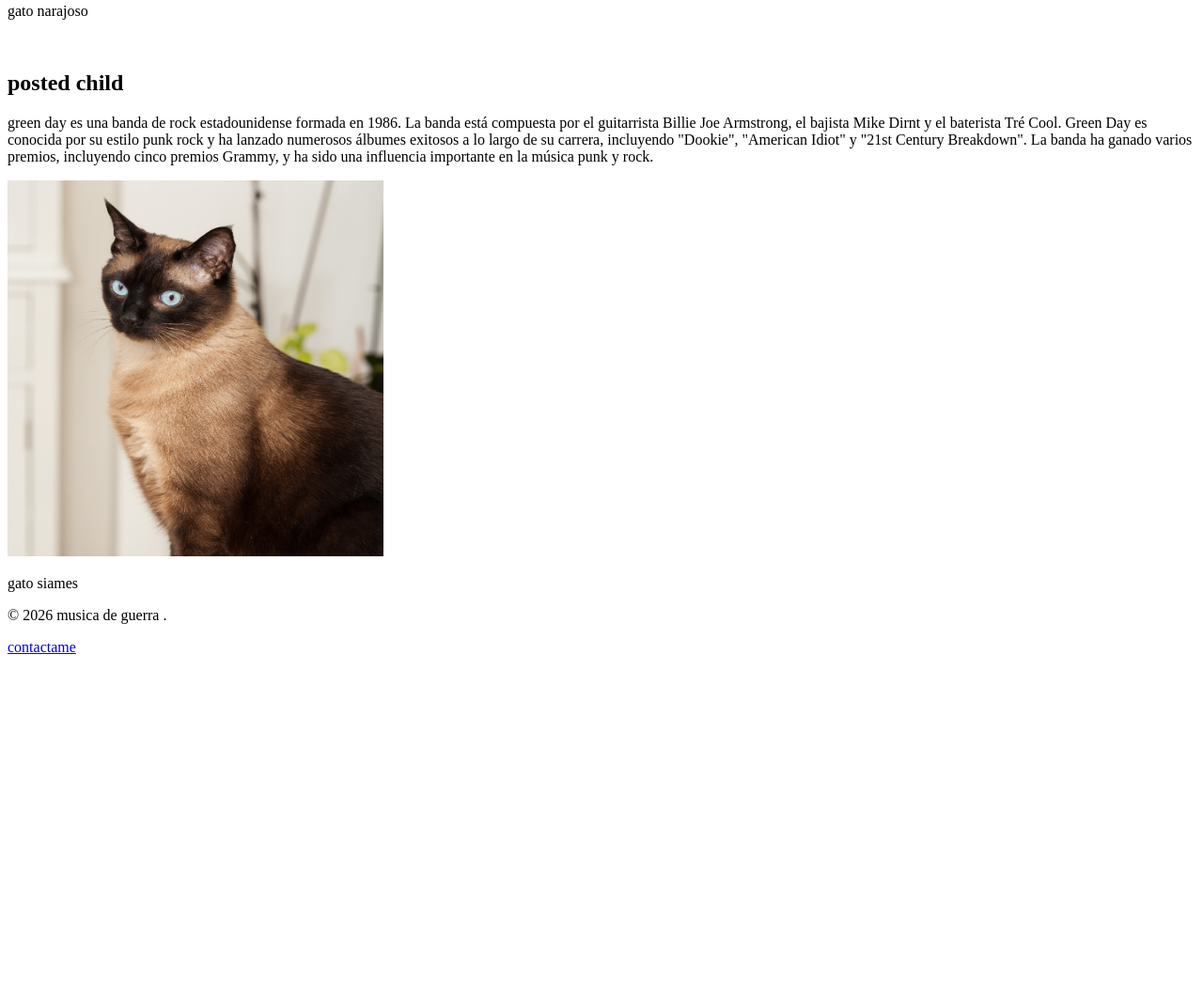
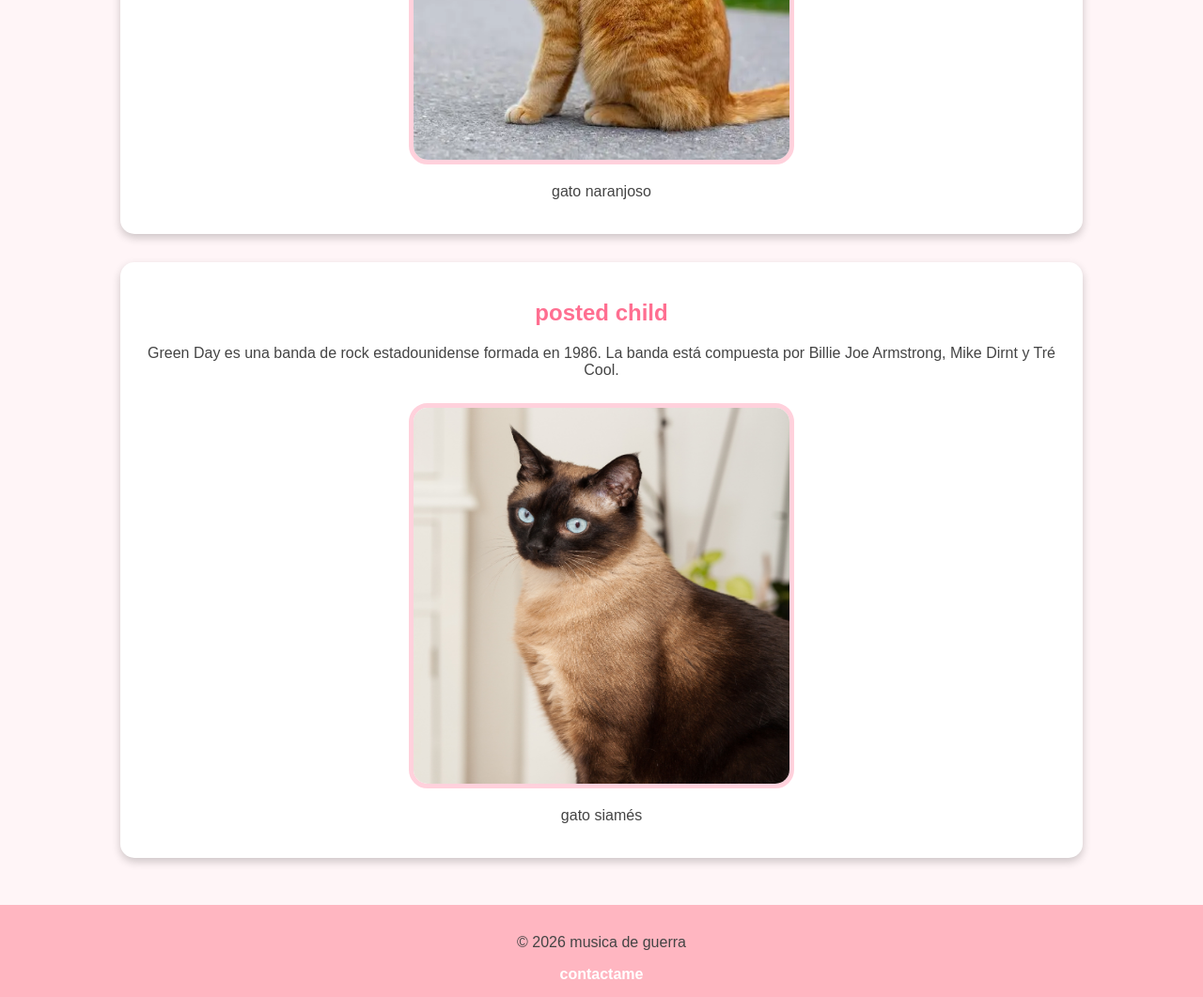
Before and after one commit to fernd15/pruebas-gatito-, a plain HTML site: page blog.html in a window 1280 px wide. Shown: the part 578-1639 px from the top of the page at 94% size. Before the commit the page ends 1284 px from the top, so only its background shows below. Drawn offline with Linux system fonts and the light colour scheme.

Commit message:
cambios en la plantilla

```diff
--- a/blog.html
+++ b/blog.html
@@ -3,37 +3,128 @@
 <head>
 <meta charset="UTF-8">
 <meta name="viewport" content="width=device-width, initial-scale=1.0">
-    <title>Document</title>
+<title>Gatitos Blog</title>
+
+<style>
+
+body{
+    font-family: Arial, sans-serif;
+    background: #fff5f7;
+    margin:0;
+}
+
+/* encabezado */
+
+header{
+    background:#ffb6c1;
+    padding:20px;
+    text-align:center;
+    color:white;
+    font-size:30px;
+}
+
+/* sección */
+
+section{
+    width:80%;
+    margin:auto;
+    padding:20px;
+}
+
+/* tarjetas */
+
+article{
+    background:white;
+    border-radius:15px;
+    padding:20px;
+    margin-bottom:30px;
+    box-shadow:0px 4px 10px rgba(0,0,0,0.2);
+    text-align:center;
+}
+
+/* títulos */
+
+h2{
+    color:#ff6f91;
+}
+
+/* imágenes */
+
+img{
+    border-radius:20px;
+    margin-top:10px;
+    border:5px solid #ffd1dc;
+}
+
+/* texto */
+
+p{
+    color:#444;
+}
+
+/* footer */
+
+footer{
+    background:#ffb6c1;
+    text-align:center;
+    padding:15px;
+    color:white;
+}
+
+footer a{
+    color:white;
+    text-decoration:none;
+    font-weight:bold;
+}
+
+footer a:hover{
+    text-decoration:underline;
+}
+
+</style>
+
 </head>
+
 <body>
+
 <header>
-        <h1>rchp</h1>
+<h1>🐱 Blog de Gatitos</h1>
 </header>
+
 <section>
+
 <article>
 <h2>posted child</h2>
-            <p> i will be
 
+<p>i will be</p>
+
+<img src="img/naranjoso.png" height="400" width="400"/>
+
+<p>gato naranjoso</p>
+
+</article>
+
+<article>
+
+<h2>posted child</h2>
+
+<p>
+Green Day es una banda de rock estadounidense formada en 1986. La banda está compuesta por Billie Joe Armstrong, Mike Dirnt y Tré Cool.
 </p>
-            <img src="img/naranjoso.png" height="400" width="400"/>
-            <p>gato narajoso</p>
+
+<img src="img/siames.png" height="400" width="400"/>
+
+<p>gato siamés</p>
+
 </article>
-        <br>
-                <article>
-            <h2>posted child</h2>
-            <p> green day es una banda de rock estadounidense formada en 1986. La banda está compuesta por el guitarrista Billie Joe Armstrong, el bajista Mike Dirnt y el baterista Tré Cool. Green Day es conocida por su estilo punk rock y ha lanzado numerosos álbumes exitosos a lo largo de su carrera, incluyendo "Dookie", "American Idiot" y "21st Century Breakdown". La banda ha ganado varios premios, incluyendo cinco premios Grammy, y ha sido una influencia importante en la música punk y rock.
 
-
-            </p>
-            <img src="img/siames.png" height="400" width="400"/>
-            <p>gato siames</p>
-        </article>
 </section>
 
 <footer>
-        <p>&copy; 2026
-             musica de guerra .</p>
-             <a href="mailto:mrochithecute8902@gmail.com">contactame  </a>
+
+<p>© 2026 musica de guerra</p>
+
+<a href="mailto:mrochithecute8902@gmail.com">contactame</a>
 
 </footer>
 
```
Lines whose indentation alone changed are shown as unchanged.
